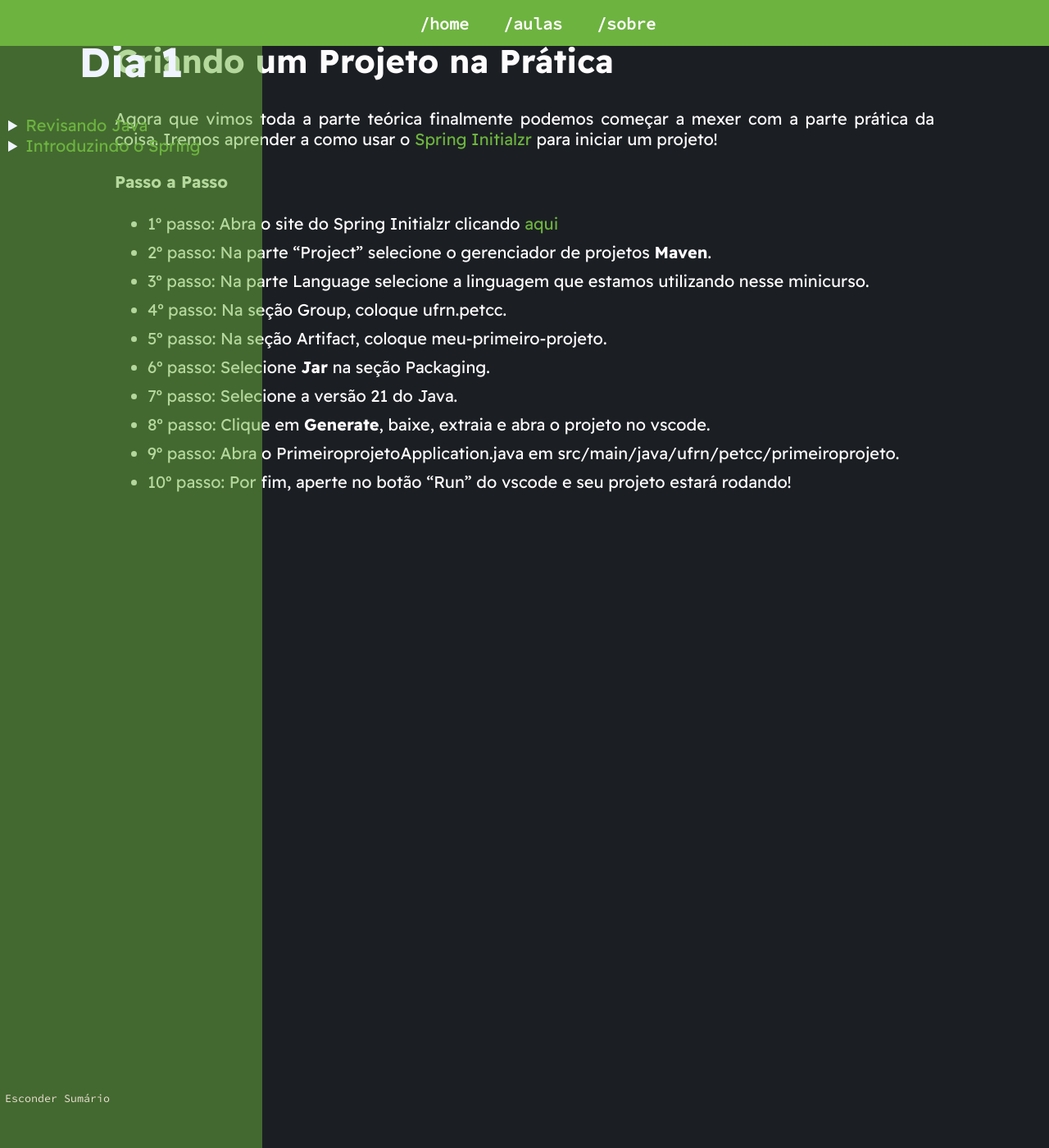
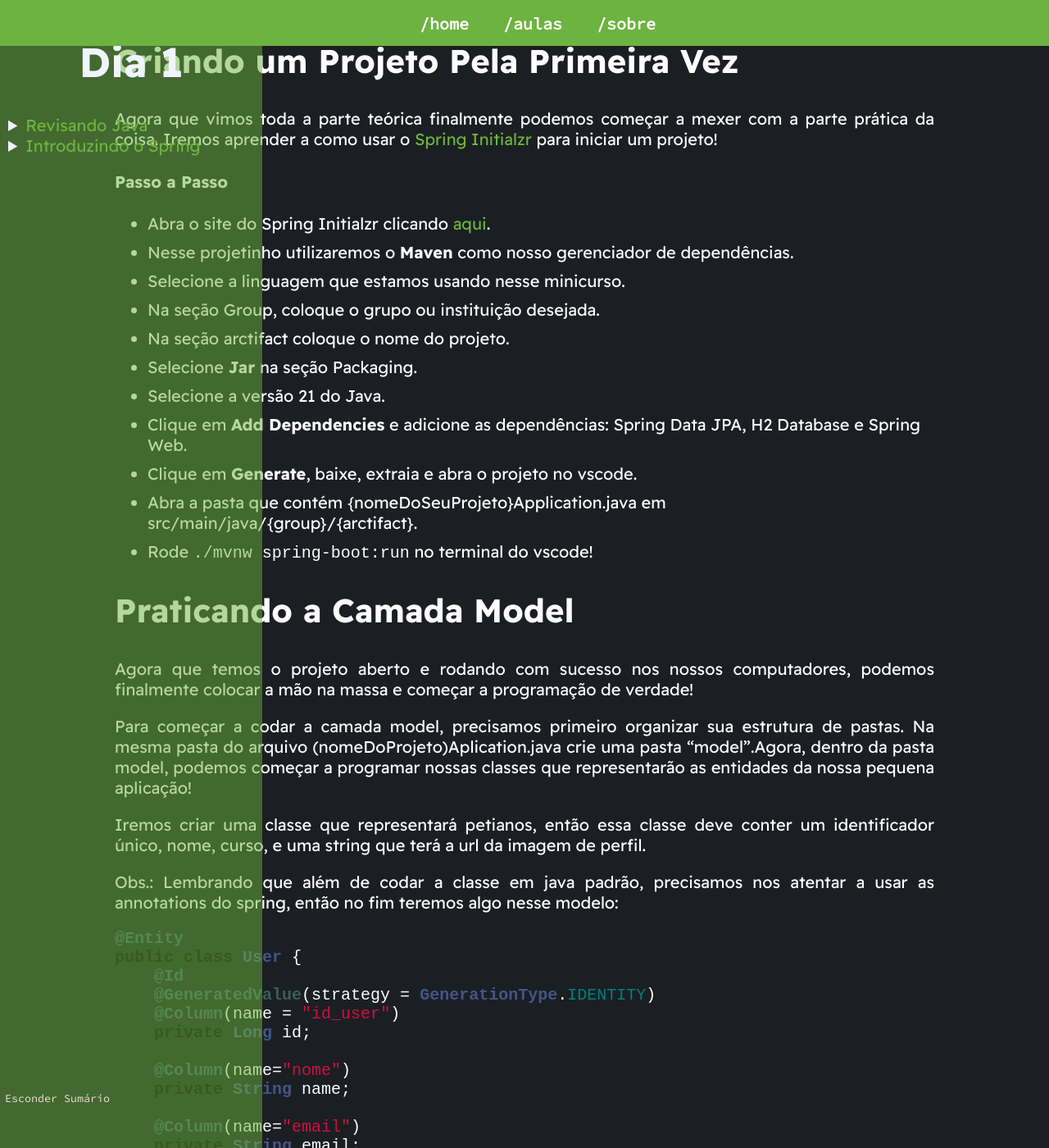
Before and after one commit to PETCC-UFRN/minicurso-spring, a Jekyll site: the page built from primeiroDia.md, in a window 1280 px wide and 1400 px high, scrolled down 13180 px. Shown: the whole window at 82% size. Built offline with Jekyll 4.4.1, drawn with Linux system fonts in a browser that asks for light colours; some of the changed text lies outside the part shown.

Commit message:
dia 1: adicionado parte prática da camada model

````diff
--- a/primeiroDia.md
+++ b/primeiroDia.md
@@ -39,7 +39,9 @@
                     <li><a href="#gradle">Gradle</a></li>
                 </ul>
             </li>
-            <li><a href="#colocando-em-prática">Colocando em Prática</a></li>
+            <li><a href="#criando-um-projeto-pela-primeira-vez">Criando um Projeto Pela Primeira Vez</a></li>
+            <li><a href="#praticando-a-camada-model">Praticando a Camada Model</a></li>
+            <li><a href="#visualizando-resultados-na-prática">Visualizando Resultados na Prática</a></li>
         </ul>
     </details>
 
@@ -395,7 +397,7 @@
 
 ### Maven
 
-<div style="text-align: center;"> <img alt="Meme muito engraçado sobre arquivos do sistema" src="assets/images/maven-logo-fundo-branco.png" width="60%">
+<div style="text-align: center;"> <img alt="Meme muito engraçado sobre arquivos do sistema" src="assets/images/maven-logo.png" width="60%">
 </div>
 
 - XML-based (usa pom.xml)
@@ -405,7 +407,7 @@
 
 ### Gradle
 
-<div style="text-align: center;"> <img alt="Meme muito engraçado sobre arquivos do sistema" src="assets/images/Gradle-logo-fundo-branco.png" width="60%">
+<div style="text-align: center;"> <img alt="Meme muito engraçado sobre arquivos do sistema" src="assets/images/Gradle-logo.png" width="60%">
 </div>
 
 - DSL baseada em Groovy/Kotlin
@@ -413,19 +415,86 @@
 - Flexível e altamente configurável
 - Muito usado em projetos modernos (Spring, Android)
 
-## Criando um Projeto na Prática
+## Criando um Projeto Pela Primeira Vez
 
 Agora que vimos toda a parte teórica finalmente podemos começar a mexer com a parte prática da coisa. Iremos aprender a como usar o [Spring Initialzr](https://start.spring.io/) para iniciar um projeto!
 
 #### Passo a Passo
 
-- 1º passo: Abra o site do Spring Initialzr clicando [aqui](https://start.spring.io/)
-- 2º passo: Na parte "Project" selecione o gerenciador de projetos **Maven**.
-- 3º passo: Na parte Language selecione a linguagem que estamos utilizando nesse minicurso.
-- 4º passo: Na seção Group, coloque ufrn.petcc.
-- 5º passo: Na seção Artifact, coloque meu-primeiro-projeto.
-- 6º passo: Selecione **Jar** na seção Packaging.
-- 7º passo: Selecione a versão 21 do Java.
-- 8º passo: Clique em **Generate**, baixe, extraia e abra o projeto no vscode.
-- 9º passo: Abra o PrimeiroprojetoApplication.java em src/main/java/ufrn/petcc/primeiroprojeto.
-- 10º passo: Por fim, aperte no botão "Run" do vscode e seu projeto estará rodando!
+- Abra o site do Spring Initialzr clicando [aqui](https://start.spring.io/).
+- Nesse projetinho utilizaremos o **Maven** como nosso gerenciador de dependências.
+- Selecione a linguagem que estamos usando nesse minicurso.
+- Na seção Group, coloque o grupo ou instituição desejada.
+- Na seção arctifact coloque o nome do projeto.
+- Selecione **Jar** na seção Packaging.
+- Selecione a versão 21 do Java.
+- Clique em **Add Dependencies** e adicione as dependências: Spring Data JPA, H2 Database e Spring Web.
+- Clique em **Generate**, baixe, extraia e abra o projeto no vscode.
+- Abra a pasta  que contém {nomeDoSeuProjeto}Application.java em src/main/java/{group}/{arctifact}.
+- Rode `./mvnw spring-boot:run` no terminal do vscode!
+
+## Praticando a Camada Model
+
+Agora que temos o projeto aberto e rodando com sucesso nos nossos computadores, podemos finalmente colocar a mão na massa e começar a programação de verdade!
+
+Para começar a codar a camada model, precisamos primeiro organizar sua estrutura de pastas. Na mesma pasta do arquivo (nomeDoProjeto)Aplication.java crie uma pasta "model".Agora, dentro da pasta model, podemos começar a programar nossas classes que representarão as entidades da nossa pequena aplicação!
+
+Iremos criar uma classe que representará petianos, então essa classe deve conter um identificador único, nome, curso, e uma string que terá a url da imagem de perfil.
+
+Obs.: Lembrando que além de codar a classe em java padrão, precisamos nos atentar a usar as annotations do spring, então no fim teremos algo nesse modelo:
+
+```java
+@Entity
+public class User {
+    @Id
+    @GeneratedValue(strategy = GenerationType.IDENTITY)
+    @Column(name = "id_user")
+    private Long id;
+
+    @Column(name="nome")
+    private String name;
+
+    @Column(name="email")
+    private String email;
+}
+```
+
+<div style="text-align: center; padding-bottom: 50px; padding-top: 30px;">
+  <b>-------------Live Coding------------</b>
+</div>
+
+<div style="text-align: center; padding-bottom: 50px;">
+  <img alt="codando!!!!!" src="assets/images/codingtime.png" width="60%" style="filter: invert(1);">
+</div>
+
+Obs.: Para compilar, basta usarmos o comando `./mvnw spring-boot:run`
+
+### Visualizando Resultados na Prática
+
+Agora que fizemos uma classe da camada model, seria muito anticlimático que o método de visualizar tudo funcionando fosse apenas conseguir compilar o programa. Para dar um gostinho dos próximos dias, disponibilizaremos a camada controller e a repository desse mini projetinho, junto com um pequeno script sql que servirá para popular a tabela gerada pela classe petiano.
+
+[Clicando aqui]() vocês baixarão a camada controller, a camada repository, o script sql e o application.properties.
+
+A organização da pasta principal do projeto (a que possui o arquivo {nomeDoProjeto}Application.java) deve ficar assim:
+```
+.
+├── controller
+│   └── PetianoController.java
+├── GabaritoProjetoPrimeiroDiaApplication.java
+├── model
+│   └── Petiano.java
+└── repository
+    └── PetianoRepository.java
+```
+
+O script data.sql e o application.properties devem ficar no diretório `src/main/resources/`.
+
+Obs.: Os imports nas classes da camada controller e repository, assim como algumas configurações no application.properties devem ser modificados de acordo com o group e arctifact do projeto que você criou no spring.initialzr.
+
+Agora, podemos rodar tudo com `./mvnw spring-boot:run`.
+
+O resultado final pode ser visualizado abrindo o navegador de sua escolha e acessando o endereço `http://localhost:8080/petianos/get`.
+
+<div style="text-align: center; padding-bottom: 50px;">
+  <img alt="emoji festejando!!!!" src="assets/images/partyemoji.png" width="30%">
+</div>
````
Also changed, not shown: other parts of primeiroDia.md (+2 -2 lines), assets/images/codingtime.png (added), assets/images/partyemoji.png (added).
